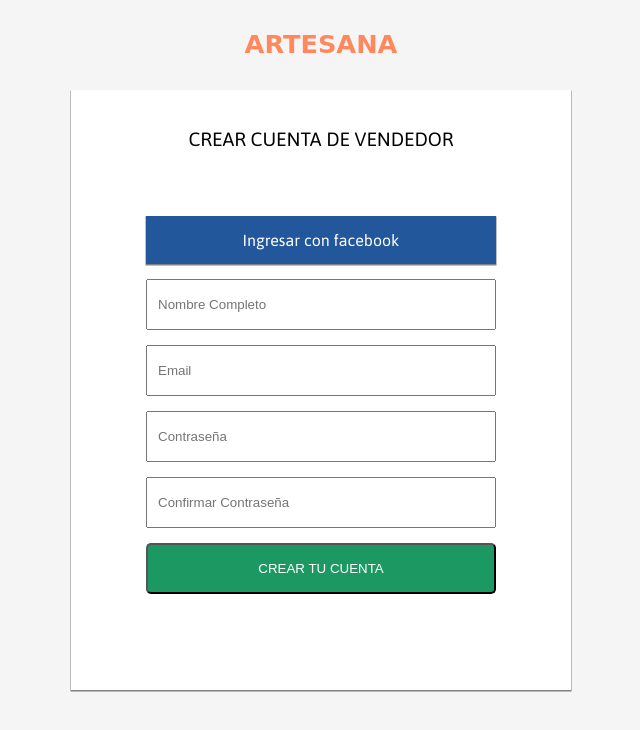
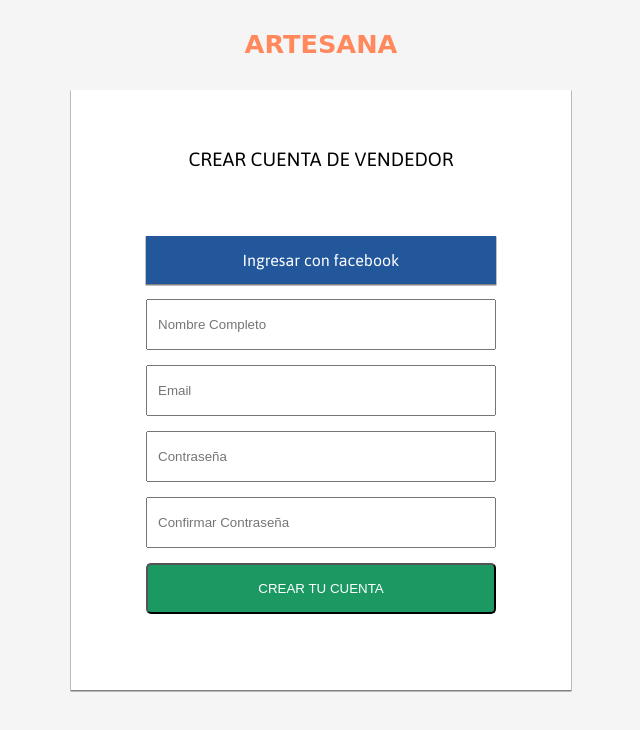
Before and after one commit to javierbull/projectld2d, a PHP site: page /form_art.html in a window 1280 px wide. Shown: the top 730 px of the page, without its empty margins (319-959 px from the left). Run offline with PHP 8.4, Linux system fonts and the light colour scheme; some libraries are stand-ins or nearby versions; some web fonts are replaced.

Commit message:
art_form

```diff
--- a/css/main.css
+++ b/css/main.css
@@ -734,7 +734,7 @@ z-index: 100;
     color: black;
     font-size: 1.2rem;
     text-align: center;
-    padding-top: 40px;
+    padding-top: 60px;
     padding-bottom: 20px;
   }
 
```
